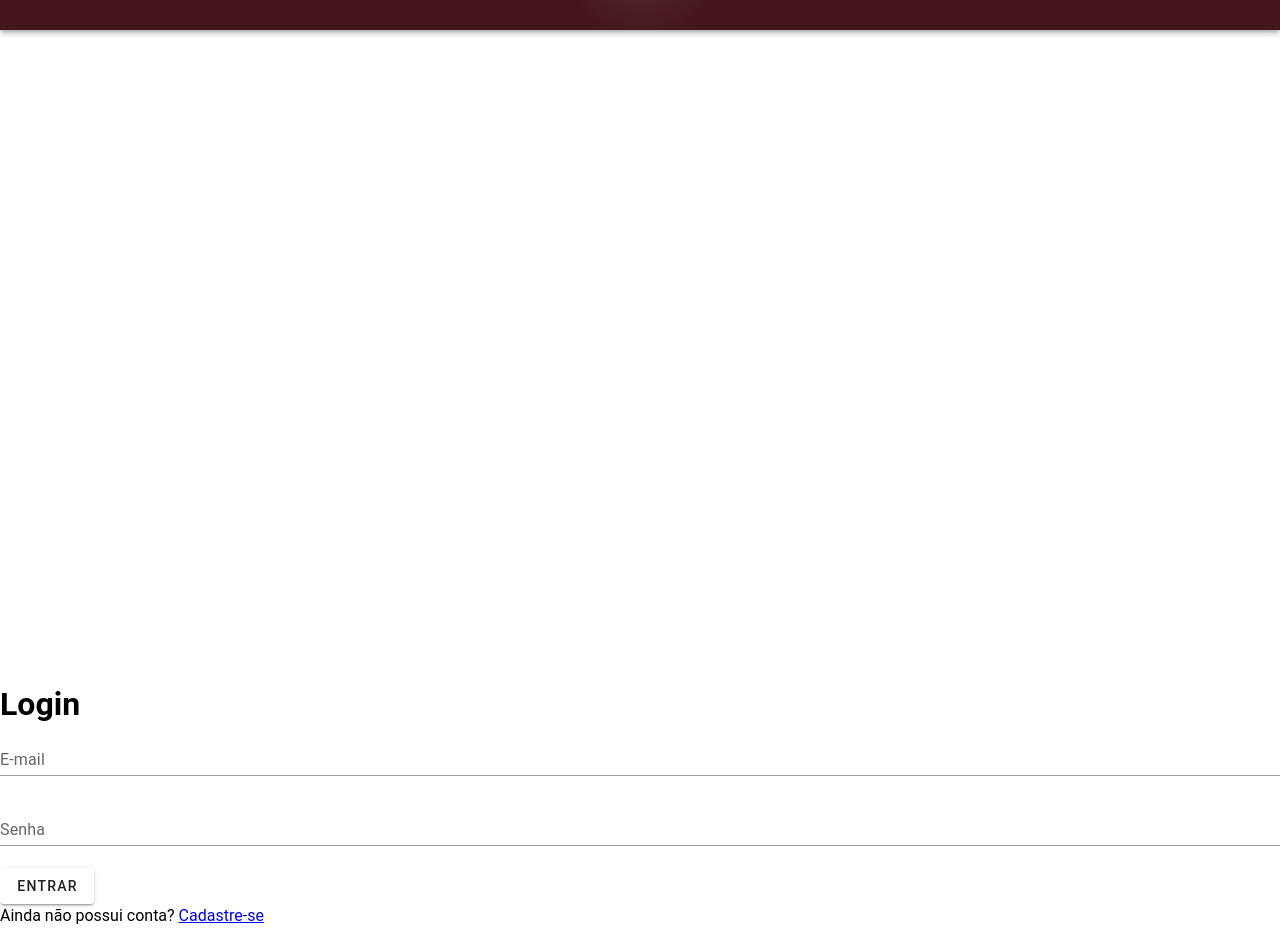
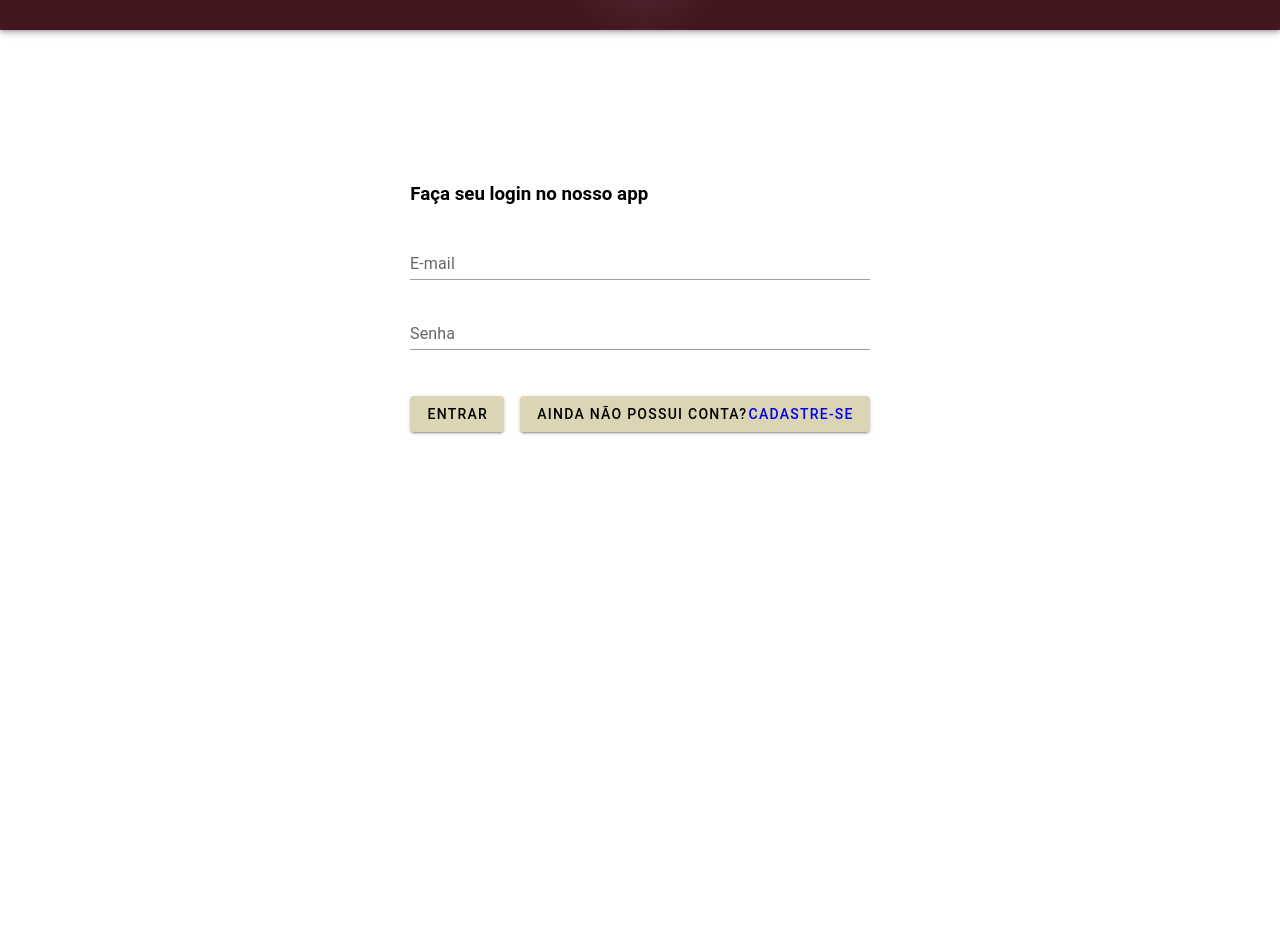
Before and after one commit to GabrielmValadao/Projeto_TrainSys, a Vue app in the folder project-trainsyst/: page / in a window 1280 px wide. Shown: the part 120-1048 px from the top of the page. After the commit the page ends 800 px from the top, so only its background shows below. Built offline with nearby package versions, Linux system fonts and the light colour scheme.

Commit message:
style: estiliza a pagina de login

```diff
--- a/project-trainsyst/src/assets/components/HeaderPosLogin/HeaderPosLogin.vue
+++ b/project-trainsyst/src/assets/components/HeaderPosLogin/HeaderPosLogin.vue
@@ -1,5 +1,5 @@
 <template>
-  <v-container>
+
     <v-app-bar height="150" app color="rgb(67, 21, 29)">
       <v-img
         src="../../../../src/public/logo trainsys.png"
@@ -39,7 +39,7 @@
         </v-toolbar-title>
       </div>
     </v-app-bar>
-  </v-container>
+
 </template>
 
 <script>
--- a/project-trainsyst/src/assets/main.css
+++ b/project-trainsyst/src/assets/main.css
@@ -1,5 +1,9 @@
 * {
-  margin: 0;
   padding: 0;
+  margin: 0 auto;
   box-sizing: border-box;
 }
+
+.v-application__wrap {
+  min-height: 30vh !important;
+}
--- a/project-trainsyst/src/views/Login/Login.vue
+++ b/project-trainsyst/src/views/Login/Login.vue
@@ -2,34 +2,48 @@
   <v-app>
     <Header></Header>
   </v-app>
-  <h1>Login</h1>
-  <v-form ref="form" @submit.prevent="handleSubmit">
-    <v-text-field
+
+  <div class="d-flex justify-center align-center min-vh-100">
+
+    <v-form ref="form" @submit.prevent="handleSubmit" class="ma-10 pa-5">
+      <h3>Faça seu login no nosso app</h3>
+      <br>
+      <v-text-field
+
       label="E-mail"
       type="email"
       variant="underlined"
       v-model="email"
       :error-messages="this.errors.email"
-    />
+      />
 
-    <v-text-field
+      <v-text-field
+
       label="Senha"
       type="password"
       variant="underlined"
       v-model="password"
       :error-messages="this.errors.password"
-    />
-    <v-btn type="submit">Entrar</v-btn>
+      />
+    <br />
 
-    <p>
-      Ainda não possui conta?
-      <router-link to="/cadastro/usuario">Cadastre-se</router-link>
-    </p>
+      <div class="d-flex justify-start align-start">
+        <v-btn color="#DBD5B5" type="submit" class="mr-4">Entrar</v-btn>
+        <router-link to="/cadastro/usuario">
+        <v-btn color="#DBD5B5">
+          Ainda não possui conta?
+          <router-link to="/cadastro/usuario" style="text-decoration:none">Cadastre-se</router-link>
+        </v-btn>
+      </router-link>
+      </div>
+
+
   </v-form>
+</div>
 </template>
 
 <script>
-import Header from "../../assets/components/headerLoginCadastro/headerLoginCadastro.vue"
+import Header from "../../assets/components/headerLoginCadastro/headerLoginCadastro.vue";
 import * as yup from "yup";
 import axios from "axios";
 import { captureErrorYup } from "../../../src/utils/captureErrorYup";
@@ -84,10 +98,10 @@ export default {
           .catch((error) => {
             console.log(error);
             //não tem message na api
-            if(error.response?.data?.message) {
-                alert(error.response.data.message)
+            if (error.response?.data?.message) {
+              alert(error.response.data.message);
             } else {
-                alert('Houve um erro ao efetuar o login')
+              alert("Houve um erro ao efetuar o login");
             }
           });
       } catch (error) {
```
